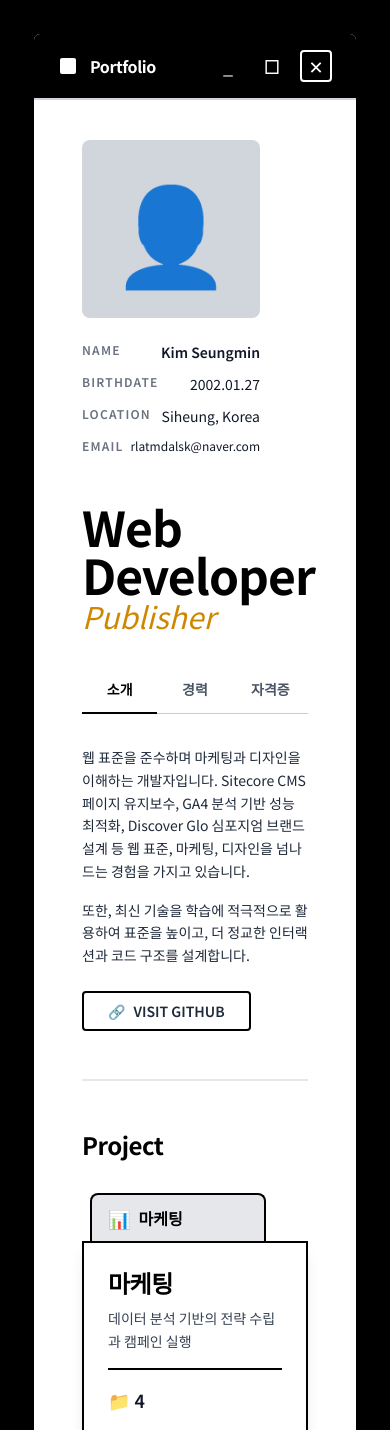
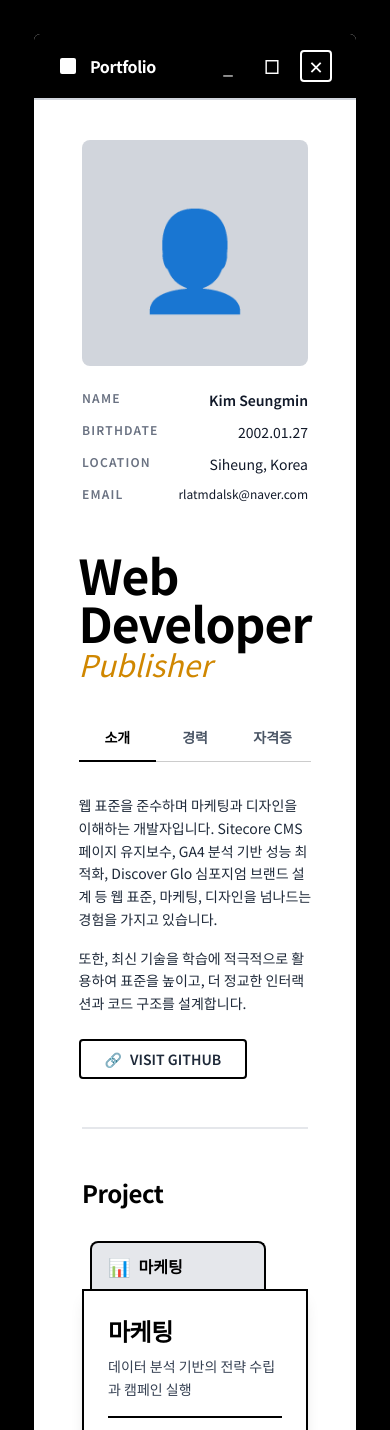
Before and after one commit to rlatmdalsk-sketch/ksm-portfolio, a React (Vite) app: page / in a window 390 px wide. Shown: the top 1430 px of the page. Built offline with nearby package versions, Linux system fonts and the light colour scheme.

Commit message:
반응형 수정

```diff
--- a/src/pages/Home.jsx
+++ b/src/pages/Home.jsx
@@ -40,9 +40,9 @@ export default function Home() {
 
         {/* 내용 영역 */}
         <div className="bg-white px-12 py-10">
-          <div className="grid grid-cols-1 lg:grid-cols-3 gap-12">
+          <div className="grid grid-cols-1 lg:grid-cols-3 gap-12 justify-items-center lg:justify-items-start">
             {/* 왼쪽: 프로필 */}
-            <div className="flex flex-col items-center">
+            <div className="flex flex-col items-center w-full max-w-sm mx-auto lg:max-w-none lg:mx-0">
               {/* 프로필 사진 */}
               <div className="w-full bg-gray-300 rounded-lg mb-6 aspect-square flex items-center justify-center">
                 <div className="text-8xl">👤</div>
@@ -70,7 +70,7 @@ export default function Home() {
             </div>
 
             {/* 오른쪽: 소개 및 탭 */}
-            <div className="col-span-2">
+            <div className="lg:col-span-2">
               {/* 제목 */}
               <div className="mb-8">
                 <h1 className="text-5xl font-bold text-black">Web Developer</h1>
```
